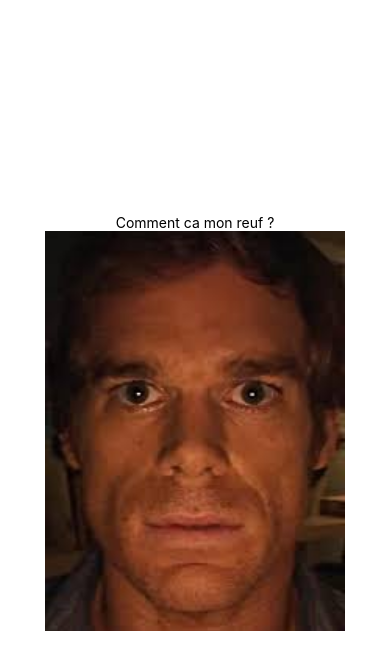
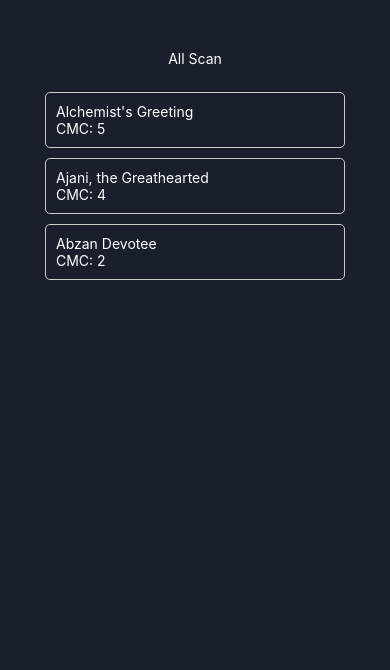
Before and after one commit to Methdec/demo-rn, a React Native app: screen / in a window 390 px wide. Shown: the top 670 px of the page. Built offline with nearby package versions, Linux system fonts and the light colour scheme.

Commit message:
ajout cartes

```diff
--- a/App.js
+++ b/App.js
@@ -1,13 +1,57 @@
 import { StatusBar } from 'expo-status-bar';
-import { StyleSheet, Text, View, Image } from 'react-native';
+import { StyleSheet, Text, View, Image, FlatList, Pressable } from 'react-native';
+import { useState } from 'react';
+
+const cartes = [
+  {
+    id: 1,
+    nom: "Alchemist's Greeting",
+    cmc: 5,
+    img : "https://cards.scryfall.io/normal/front/f/3/f36e2146-b6a9-4b61-9ccf-969a2c79b747.jpg?1736468080"
+  },
+  {
+    id: 2,
+    nom: "Ajani, the Greathearted",
+    cmc: 4,
+    img : "https://cards.scryfall.io/normal/front/6/c/6cc78151-8cb0-4521-9674-fb0c67e24a17.jpg?1582053217"
+  },
+  {
+    id: 3,
+    nom: "Abzan Devotee",
+    cmc: 2,
+    img : "https://cards.scryfall.io/normal/front/6/6/66555946-e747-46fa-b1ac-b103a8edcd93.jpg?1743204231"
+  }
+];
 
 export default function App() {
+  const [selectedImg, setSelectedImg] = useState(null);
+
   return (
     <View style={styles.container}>
-      <Text>Comment ca mon reuf ?</Text>
-      <Image source={require('./assets/coucou.jpg')} style={{width: 300, height: 400}} />
+      {selectedImg ? (
+        <Pressable onPress={() => setSelectedImg(null)}>
+          <Image source={{ uri: selectedImg }} style={styles.cardImage} />
+        </Pressable>
+      ) : (
+        <>
+          <View style={styles.titleContainer}>
+            <Text style={styles.text}>All Scan</Text>
+          </View>
+          <FlatList
+            data={cartes}
+            keyExtractor={(item) => item.id.toString()}
+            renderItem={({ item }) => (
+              <Pressable onPress={() => setSelectedImg(item.img)}>
+                <View style={styles.card}>
+                  <Text style={styles.text}>{item.nom}</Text>
+                  <Text style={styles.text}>CMC: {item.cmc}</Text>
+                </View>
+              </Pressable>
+            )}
+          />
+        </>
+      )}
     </View>
-
   );
 }
 
@@ -15,8 +59,28 @@
 const styles = StyleSheet.create({
   container: {
     flex: 1,
-    backgroundColor: '#fff',
+    backgroundColor: '#191f2c',
     alignItems: 'center',
     justifyContent: 'center',
   },
+  titleContainer: {
+    marginTop: 50,
+    marginBottom: 20,
+  },
+  card: {
+    color: '#fff',
+    padding: 10,
+    marginVertical: 5,
+    borderWidth: 1,
+    borderColor: '#ccc',
+    borderRadius: 5,
+    width: 300,
+  },
+  text: {
+    color: 'white',
+  },
+  cardImage: {
+    width: 300,
+    height: 400,
+  },
 });
```
